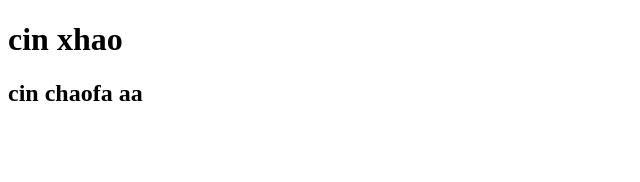
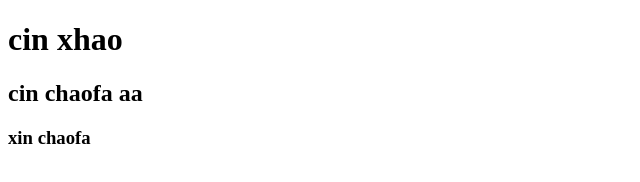
Before and after one commit to TCSon03/Son-hoc-lt, a plain HTML site: page index.html in a window 1280 px wide. Shown: the whole page, without its empty margins (0-640 px from the left). Drawn offline with Linux system fonts and the light colour scheme.

Commit message:
them moi

```diff
--- a/index.html
+++ b/index.html
@@ -10,6 +10,7 @@
 <body>
     <h1>cin xhao</h1>
     <h2>cin chaofa aa</h2>
+    <h3>xin chaofa</h3>
 </body>
 
 </html>
```
